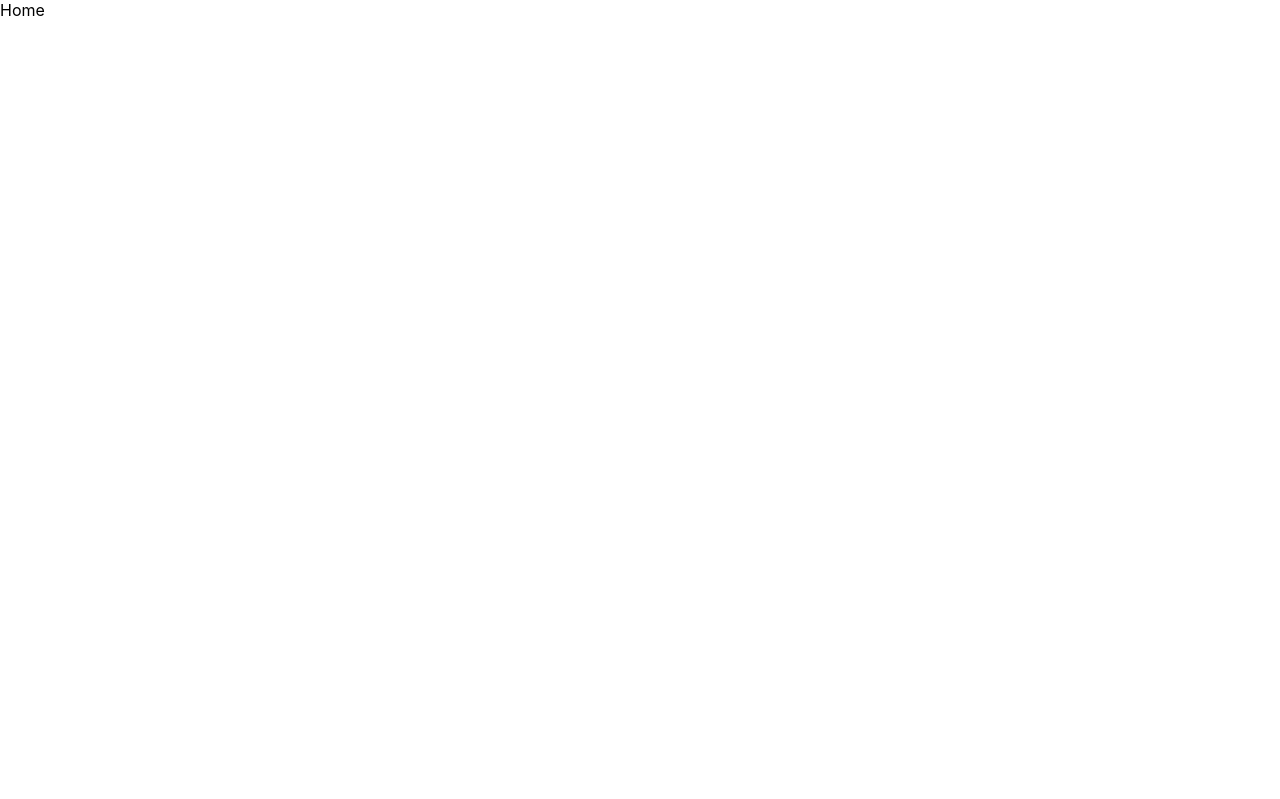
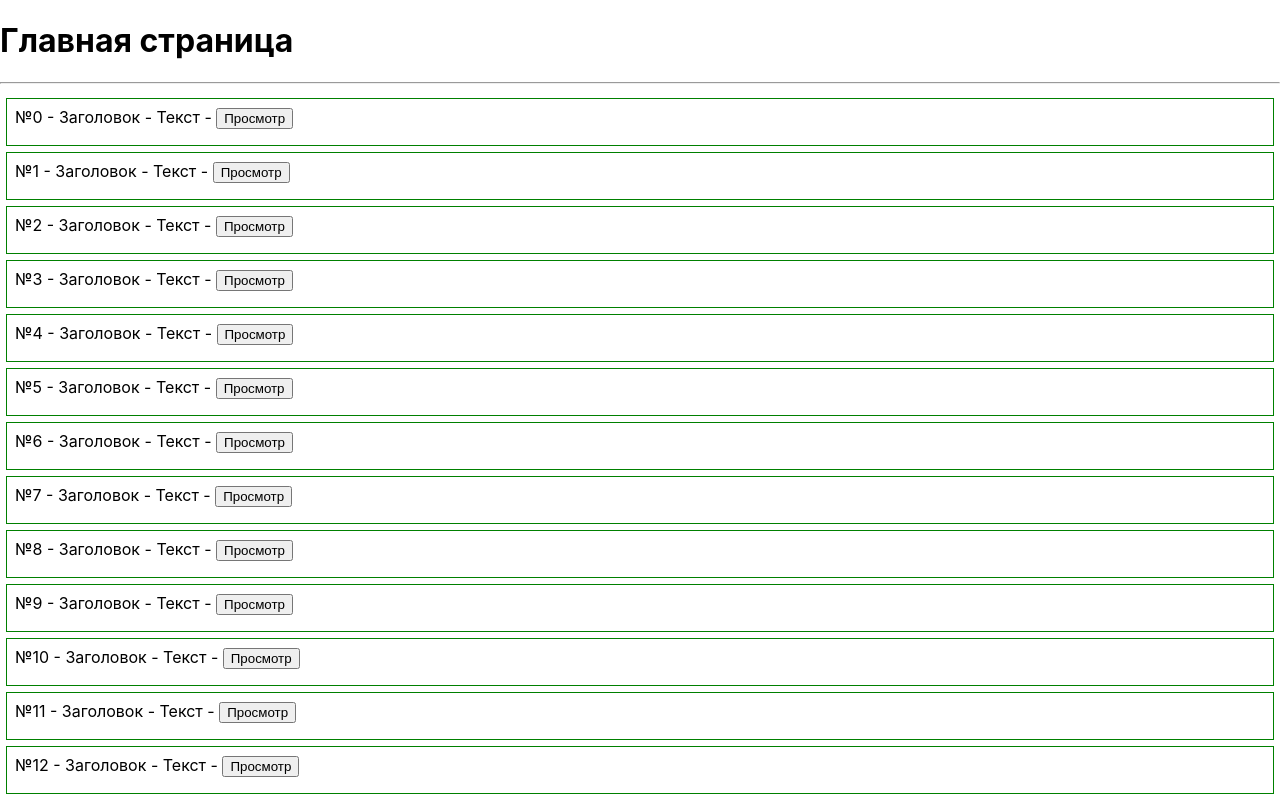
Before and after one commit to teplokotov/picasso-test-app, a React (Create React App) app: page / in a window 1280 px wide. Shown: the top 799 px of the page. Built offline with nearby package versions, Linux system fonts and the light colour scheme.

Commit message:
feat: add infinity scroll

```diff
--- a/src/pages/home/home.module.css
+++ b/src/pages/home/home.module.css
@@ -0,0 +1,6 @@
+.card {
+    height: 30px;
+    border: 1px solid green;
+    margin: 6px;
+    padding: 8px;
+}
--- a/src/pages/home/home.tsx
+++ b/src/pages/home/home.tsx
@@ -1,9 +1,46 @@
 import React from 'react';
 import styles from './home.module.css';
 
+import InfiniteScroll from 'react-infinite-scroll-component';
+import { useNavigate } from 'react-router-dom';
+
 function Home() {
+
+  const navigate = useNavigate();
+
+  const [state, setState] = React.useState({
+    items: Array.from({ length: 20 })
+  });
+
+  function fetchMoreData() {
+    setTimeout(() => {
+      setState({
+        items: state.items.concat(Array.from({ length: 20 }))
+      });
+    }, 300);
+  };
+
+  function handleOnClick(id: number) {
+    navigate('/topic/' + id);
+  }
+
   return (
-    <>Home</>
+    <>
+      <h1>Главная страница</h1>
+      <hr />
+      <InfiniteScroll
+        dataLength={state.items.length}
+        next={fetchMoreData}
+        hasMore={true}
+        loader={<h4>Загрузка...</h4>}
+      >
+        {state.items.map((i, index) => (
+          <div className={styles.card} key={index}>
+            №{index} - Заголовок - Текст - <button onClick={() => handleOnClick(index)}>Просмотр</button>
+          </div>
+        ))}
+      </InfiniteScroll>
+    </>
   );
 }
 
```
